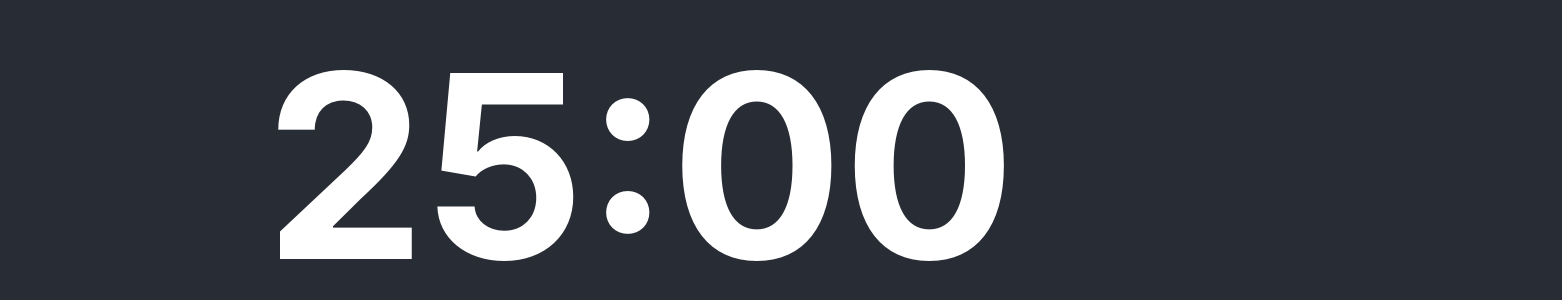
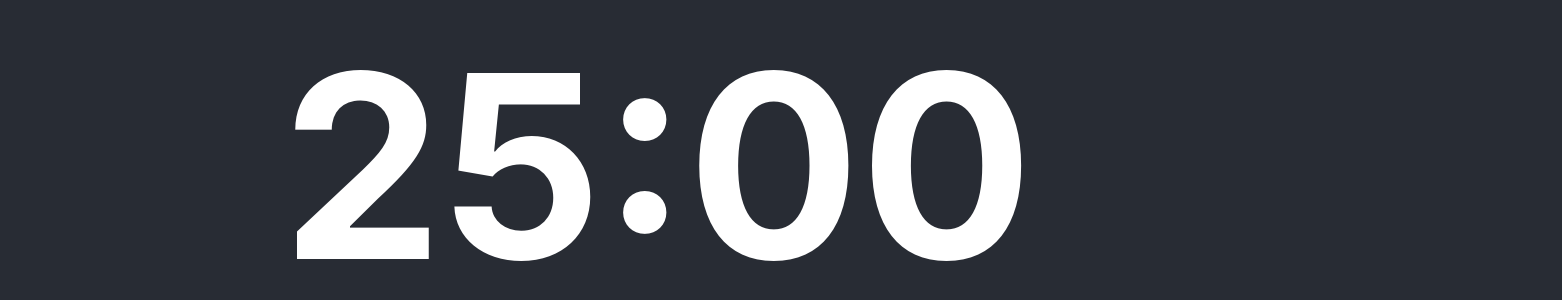
Before and after one commit to kimborgen/simple-pomodoro, a React (Create React App) app: page / in a window 1280 px wide. Shown: the part 234-534 px from the top of the page, 1562 px wide, since content can reach past the window. Built offline with nearby package versions, Linux system fonts and the light colour scheme.

Commit message:
Fix timer moving when changing string

```diff
--- a/src/components/pomodoro.css
+++ b/src/components/pomodoro.css
@@ -2,7 +2,8 @@
     width: 100%;
     height: 100%;
     display: grid;
-    justify-content: center;
+    justify-content: left;
+    padding-left: 22vw;
     align-content: center;
 }
 
```
